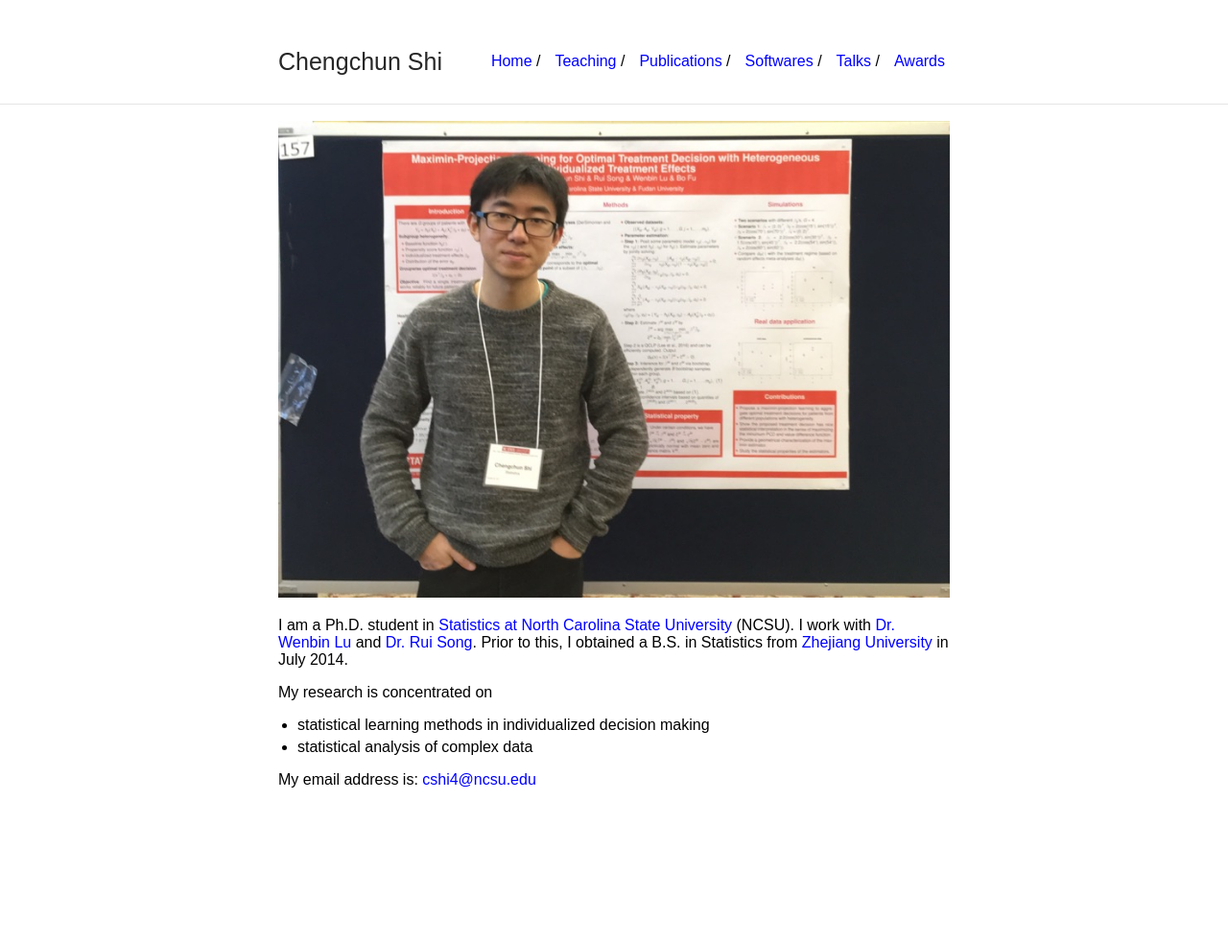
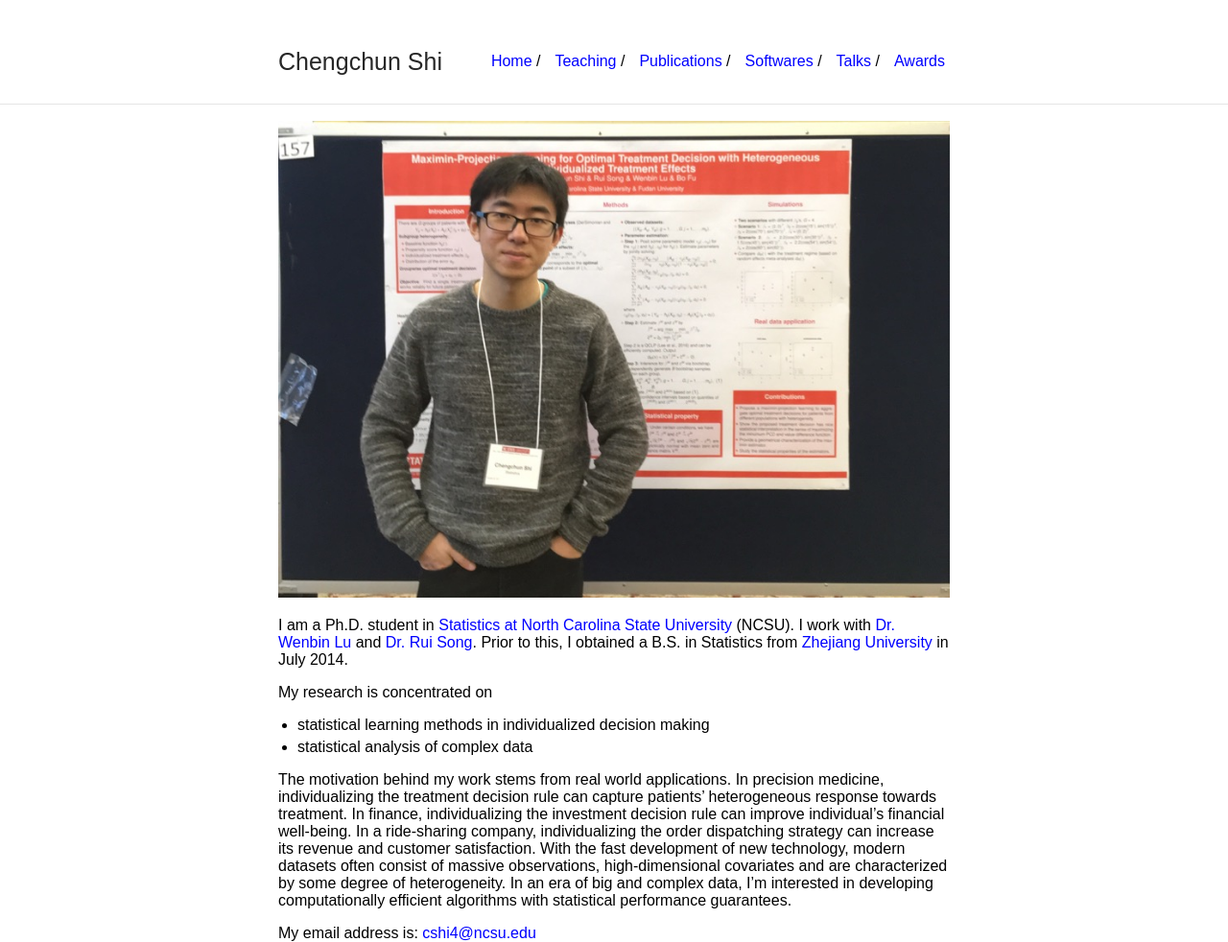
Before and after one commit to callmespring/callmespring.github.io, a Jekyll site: the page built from index.md, in a window 1280 px wide. Shown: the whole page at 96% size. Built offline with Jekyll 4.4.1, drawn with Linux system fonts in a browser that asks for light colours; before the commit the page ends 900 px from its top, so only the background shows below that.

Commit message:
Add files via upload

```diff
--- a/index.md
+++ b/index.md
@@ -14,4 +14,11 @@
 * statistical learning methods in individualized decision making
 * statistical analysis of complex data
 
+The motivation behind my work stems from real world applications. In precision medicine, individualizing
+the treatment decision rule can capture patients' heterogeneous response towards treatment. In finance,
+individualizing the investment decision rule can improve individual's financial well-being. In a ride-sharing
+company, individualizing the order dispatching strategy can increase its revenue and customer satisfaction. With the fast development of new technology, modern datasets often consist of massive observations,
+high-dimensional covariates and are characterized by some degree of heterogeneity. In an era of big and complex data, I'm interested in developing computationally efficient algorithms
+with statistical performance guarantees.
+
 My email address is: <cshi4@ncsu.edu>
```
